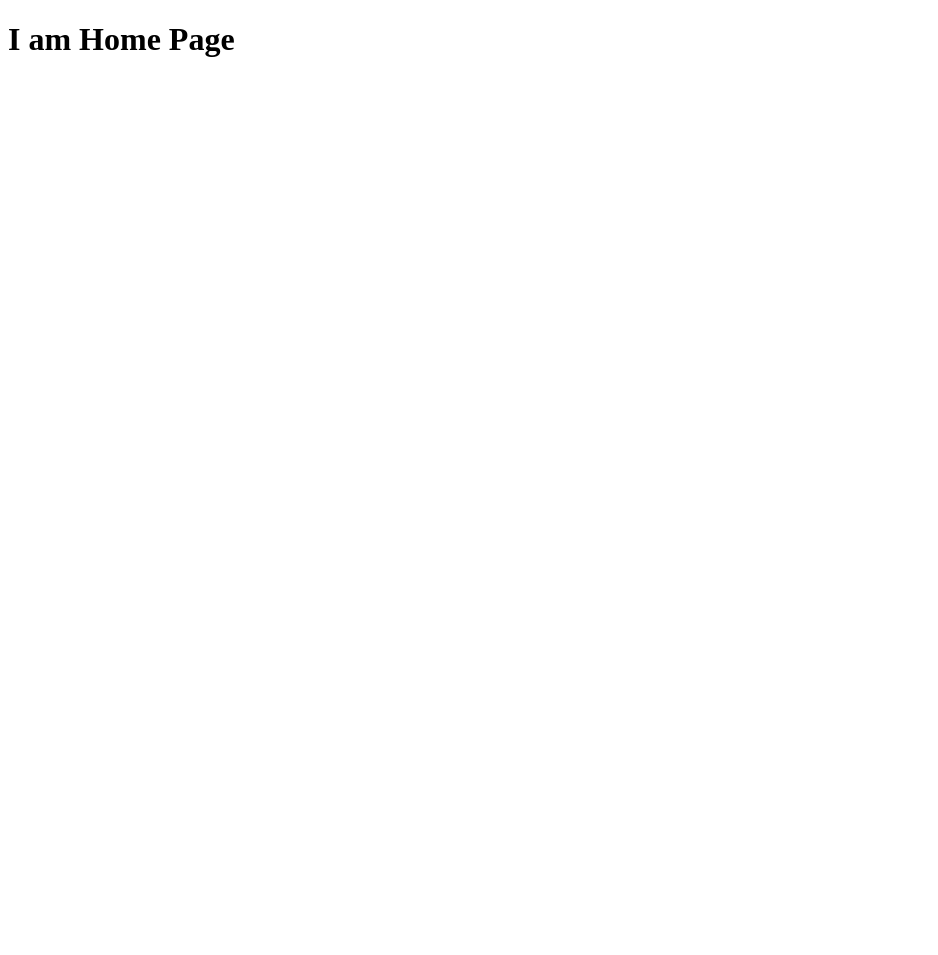
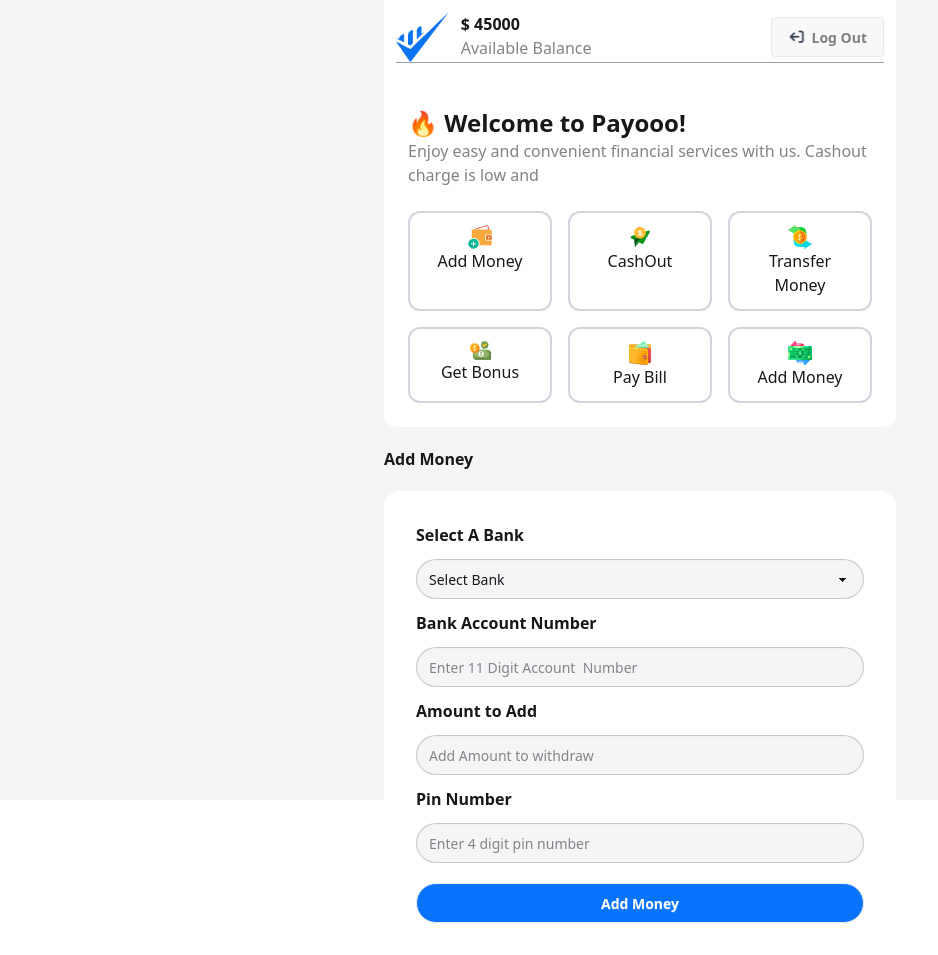
Before and after one commit to almashosain/payoo_project, a plain HTML site: page home.html in a window 1280 px wide. Shown: the whole page, without its empty margins (0-938 px from the left). Before the commit the page ends 800 px from the top, so only its background shows below. Drawn offline with nearby package versions, Linux system fonts and the light colour scheme.

Commit message:
added second page with pin validation aleret

```diff
--- a/home.html
+++ b/home.html
@@ -4,8 +4,105 @@
     <meta charset="UTF-8">
     <meta name="viewport" content="width=device-width, initial-scale=1.0">
     <title>Document</title>
+     <!-- Daisy UI CDN -->
+     <link href="https://cdn.jsdelivr.net/npm/daisyui@5" rel="stylesheet" type="text/css" />
+   <!-- Tailwind CDN -->
+    <script src="https://cdn.jsdelivr.net/npm/@tailwindcss/browser@4"></script>
+    <!-- Font Awesome CDN -->
+     <link rel="stylesheet" href="https://cdnjs.cloudflare.com/ajax/libs/font-awesome/7.0.0/css/all.min.css" integrity="sha512-DxV+EoADOkOygM4IR9yXP8Sb2qwgidEmeqAEmDKIOfPRQZOWbXCzLC6vjbZyy0vPisbH2SyW27+ddLVCN+OMzQ==" crossorigin="anonymous" referrerpolicy="no-referrer" />
 </head>
-<body>
-    <h1>I am Home Page</h1>
+<body class="bg-[#f4f5f7] h-[100vh]">
+   <div class="max-w-lg mx-auto bg-white rounded-b-xl p-3">
+     <div class=" max-w-lg  min-h-[50px] flex mx-auto
+     justify-between items-center border-b-1 border-gray-400 ">
+        <div class="flex ">
+            <img src="./assets/Group.png" class="h-[50px]" alt="">
+            <div class="ml-3">
+                <h2 class="font-bold">$ <span id="available_balance">45000</span></h2>
+                <p class="text-[#08080880]">Available Balance</p>
+            </div>
+        </div>
+        <div>
+            <button class="btn text-[#08080880]"> <i class="fa-solid fa-arrow-right-from-bracket rotate-y-180 text-gray-700
+                "></i> Log Out</button>
+        </div>
+    </div>
+
+    <div class=" mt-8 p-3">
+        <h1 class="text-2xl font-bold">🔥 Welcome to Payooo!</h1>
+        <p class="text-[#08080880]">Enjoy easy and convenient financial services with us. Cashout charge is low and </p>
+    </div>
+
+    <div class=" min-h-[200px] grid grid-cols-3grid grid-cols-3  gap-4 p-3">
+<div class="border-2 border-gray-300 text-center p-3 rounded-xl">
+    <img class="mx-auto" src="./assets/wallet1.png" alt="">
+    <h2>Add Money</h2>
+</div>
+<div class="border-2 border-gray-300 text-center p-3 rounded-xl">
+    <img class="mx-auto" src="./assets/send1.png" alt="">
+    <h2>CashOut</h2>
+</div>
+<div class="border-2 border-gray-300 text-center p-3 rounded-xl">
+    <img class="mx-auto" src="./assets/money1.png" alt="">
+    <h2>Transfer Money</h2>
+</div>
+<div class="border-2 border-gray-300 text-center p-3 rounded-xl">
+    <img class="mx-auto" src="./assets/bonus1.png" alt="">
+    <h2>Get Bonus</h2>
+</div>
+<div class="border-2 border-gray-300 text-center p-3 rounded-xl">
+    <img class="mx-auto" src="./assets/purse1.png" alt="">
+    <h2>Pay Bill</h2>
+</div>
+<div class="border-2 border-gray-300 text-center p-3 rounded-xl">
+    <img class="mx-auto" src="./assets/transaction1.png" alt="">
+    <h2>Add Money</h2>
+</div>
+
+
+    </div>
+
+   </div>
+
+   <div class="all_form_section max-w-lg mx-auto">
+    <!-- Add Money -->
+     <div>
+        <h1 class="my-5 font-bold">Add Money</h1>
+        <form action="" class="bg-white rounded-2xl p-8">
+            <div class="mb-3">
+                <h1 class="font-semibold">Select A Bank</h1>
+                <select id="bank" class="select bg-[#f4f5f7] mt-3 rounded-3xl w-full">
+  <option disabled selected>Select Bank</option>
+  <option>AB Bank</option>
+  <option>IFIC Bank</option>
+  <option>Dutch Bangla Bank</option>
+</select>
+            </div>
+            <div>
+                 <label class="font-semibold" for="">Bank Account Number</label>
+        <br>
+        <input id="account_number" type="text" placeholder="Enter 11 Digit Account  Number"
+         class="input bg-[#f4f5f7] mt-3 rounded-3xl w-full" />
+            </div>
+            <div class="mt-3">
+                <label class="font-semibold" for="">Amount to Add</label>
+        <br>
+        <input id="add_amount" type="text" placeholder="Add Amount to withdraw"
+         class="input bg-[#f4f5f7] mt-3 rounded-3xl w-full" />
+            </div>
+            <div class="mt-3">
+                 <label class="font-semibold" for="">Pin Number</label>
+        <br>
+        <input id="add_pin" type="text" placeholder="Enter 4 digit pin number"
+         class="input bg-[#f4f5f7] mt-3 rounded-3xl w-full" />
+            </div>
+
+             <button id="add_money_btn" class="btn bg-[#0874fe] mt-5 w-full rounded-3xl text-white" >Add Money</button>
+        </form>
+     </div>
+   </div>
+
+
+   <script src="./home.js"></script>
 </body>
 </html>
--- /dev/null
+++ b/home.js
@@ -0,0 +1,29 @@
+const validPin = 1234
+
+document.getElementById('add_money_btn')
+.addEventListener('click', function(e){
+    e.preventDefault()
+    const bank = document.getElementById('bank').value
+    const accountNumber = document.getElementById('account_number')
+    .value
+
+    const amount = parseInt(document.getElementById('add_amount').value)
+    const pin =parseInt(document.getElementById('add_pin').value)
+
+    const availableBalance = parseInt(document.getElementById('available_balance').innerText )
+
+    if(accountNumber.length <11){
+        alert('Please provide valid account number')
+        return;
+    }
+
+    if(pin !== validPin){
+        alert('Please provide valid pin number')
+        return;
+    }
+
+    const totalNewAvailableBalance = amount + availableBalance
+    document.getElementById('available_balance').innerText = totalNewAvailableBalance
+
+
+})
```
